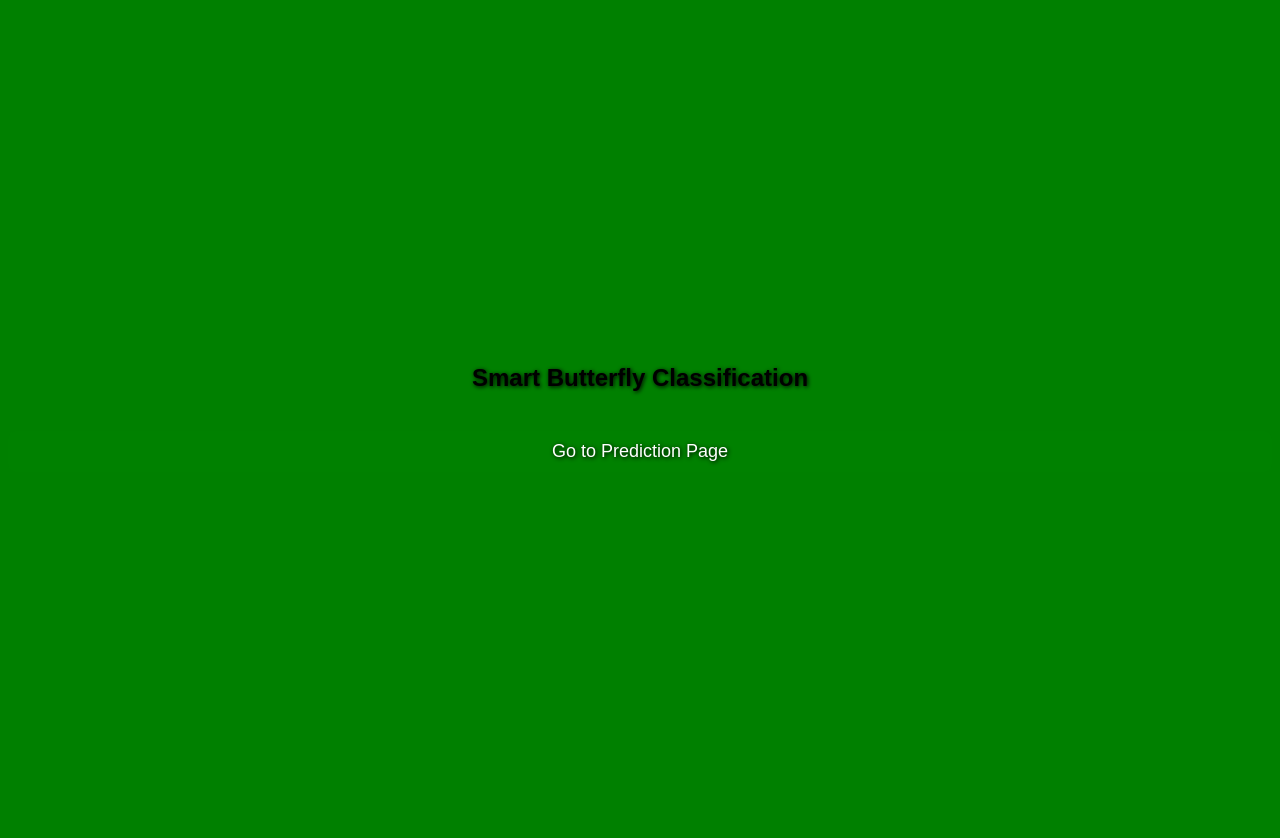
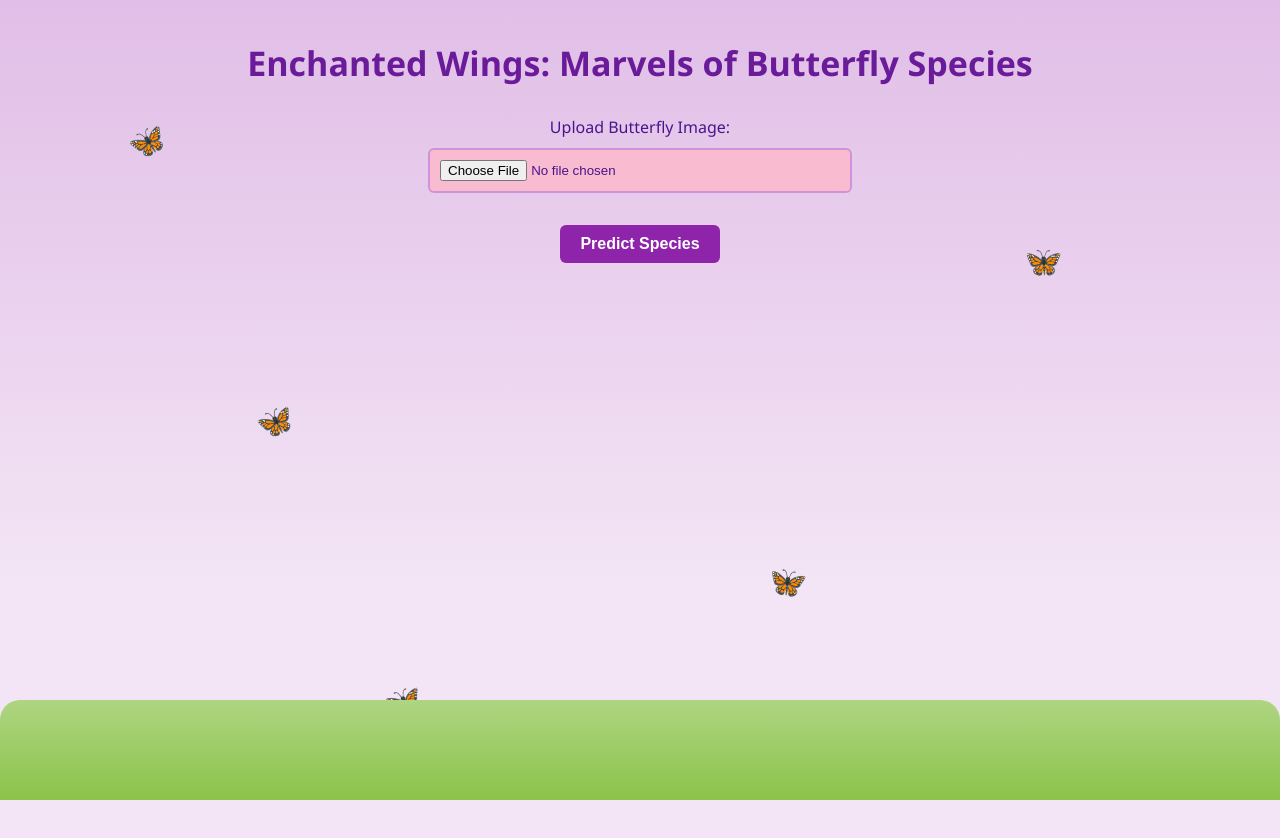
Before and after one commit to mythreyi-18/Enchanted-Wings-Marvels-of-Butterfly-Species, a plain HTML site: page Project Files/index.html in a window 1280 px wide. Before the commit the page ends 816 px from the top, so only its background shows below. Drawn offline with Linux system fonts and the light colour scheme.

Commit message:
Update index.html

```diff
--- a/Project Files/index.html
+++ b/Project Files/index.html
@@ -2,38 +2,95 @@
 <html lang="en">
 <head>
     <meta charset="UTF-8">
-  <title>Home</title>
+    <title>Enchanted Wings: Marvels of Butterfly Species</title>
+    <meta name="viewport" content="width=device-width, initial-scale=1.0">
     <style>
         body {
-      background-color:green;
-      background-size: cover;
-      background-position: center;
-      background-repeat: no-repeat;
+            margin: 0;
+            font-family: 'Segoe UI', Tahoma, Geneva, Verdana, sans-serif;
+            background: linear-gradient(to top, #f3e5f5 30%, #e1bee7 100%);
             height: 100vh;
-      color: black;
+            overflow: hidden;
             text-align: center;
-      display: flex;
-      flex-direction: column;
-      justify-content: center;
-      font-family: sans-serif;
-      text-shadow: 1px 1px 4px black;
+            color: #4a148c;
         }
-    a {
-      margin-top: 20px;
-      padding: 10px 25px;
-      background-color: rgba(0, 128, 0, 0.3);
+
+        h1 {
+            margin-top: 40px;
+            font-size: 34px;
+            font-weight: bold;
+            color: #6a1b9a;
+        }
+
+        form {
+            margin-top: 30px;
+        }
+
+        input[type="file"] {
+            padding: 10px;
+            width: 60%;
+            max-width: 400px;
+            margin: 10px 0;
+            border: 2px solid #ce93d8;
+            border-radius: 6px;
+            background-color: #f8bbd0;
+        }
+
+        button {
+            background-color: #8e24aa;
             color: white;
-      text-decoration: none;
-      font-size: 18px;
-      border-radius: 8px;
+            padding: 10px 20px;
+            border: none;
+            border-radius: 6px;
+            cursor: pointer;
+            font-weight: bold;
+            font-size: 16px;
         }
-    a:hover {
-      background-color: rgba(0, 128, 0, 0.3);
+
+        button:hover {
+            background-color: #6a1b9a;
         }
+
+        .grass {
+            position: absolute;
+            bottom: 0;
+            width: 100%;
+            height: 100px;
+            background: linear-gradient(to top, #8bc34a, #aed581);
+            border-top-left-radius: 20px;
+            border-top-right-radius: 20px;
+        }
+
+        .static-butterfly {
+            position: absolute;
+            font-size: 30px;
+        }
+
+        .b1 { top: 15%; left: 10%; transform: rotate(-20deg); }
+        .b2 { top: 30%; left: 80%; transform: rotate(10deg); }
+        .b3 { top: 50%; left: 20%; transform: rotate(-15deg); }
+        .b4 { top: 70%; left: 60%; transform: rotate(20deg); }
+        .b5 { top: 85%; left: 30%; transform: rotate(-10deg); }
     </style>
 </head>
 <body>
-  <h2>Smart Butterfly Classification</h2>
-  <a href="/predict">Go to Prediction Page</a>
+
+    <div class="static-butterfly b1">🦋</div>
+    <div class="static-butterfly b2">🦋</div>
+    <div class="static-butterfly b3">🦋</div>
+    <div class="static-butterfly b4">🦋</div>
+    <div class="static-butterfly b5">🦋</div>
+
+    <h1>Enchanted Wings: Marvels of Butterfly Species</h1>
+
+    <!-- Upload Form -->
+    <form action="/predict" method="post" enctype="multipart/form-data">
+        <label for="image">Upload Butterfly Image:</label><br>
+        <input type="file" id="image" name="file" accept="image/*" required>
+        <br><br>
+        <button type="submit">Predict Species</button>
+    </form>
+
+    <div class="grass"></div>
 </body>
 </html>
```
Lines whose indentation alone changed are shown as unchanged.
